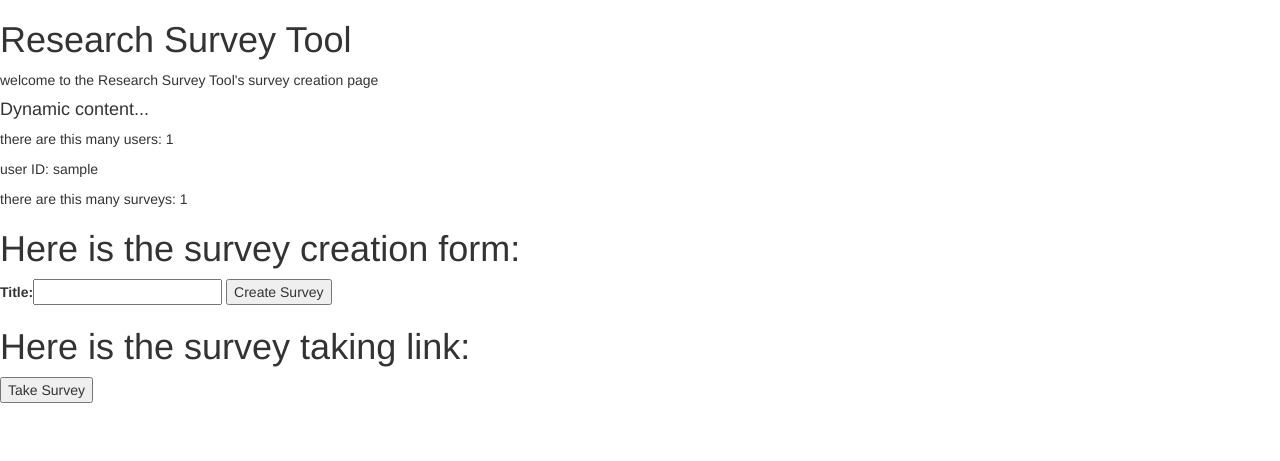
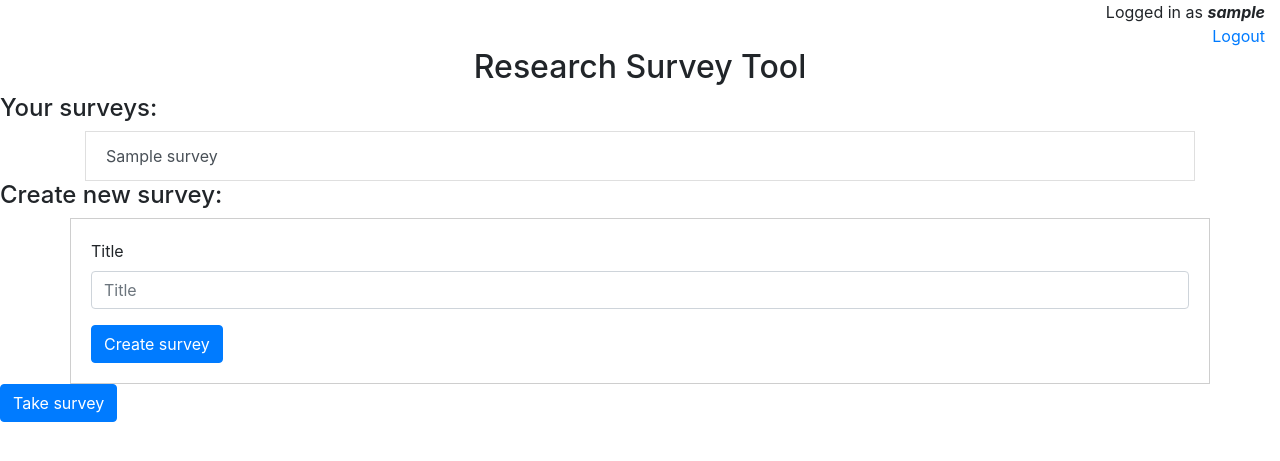
Before and after one commit to glasst/CS491-Research-Survey-Tool, a Django app: page /surveys/ in a window 1280 px wide. Shown: the top 461 px of the page. Run offline with Django 3.2, Linux system fonts and the light colour scheme; a user stored in the database is signed in; tables that the repository leaves empty hold one stand-in row (values such as "Sample post"); some libraries are stand-ins or nearby versions.

Commit message:
some formatting tweaks, survey creation/editing partially working (only multiple choice, survey still in dropdown, forms still overwriting the last entry instead of force adding a new one)

```diff
--- a/proj/login/views.py
+++ b/proj/login/views.py
@@ -30,7 +30,7 @@
             user = authenticate(username=username, password=raw_password)
             # form2.fields['user_Id'] = request.user ### this gives username, not UUID
             login(request, user)
-            return redirect('surveys')
+            return redirect('../surveys/')
     else:
         form = UserCreationForm()
     return render(request, 'registration/signup.html', {'form': form})
--- a/proj/proj/settings.py
+++ b/proj/proj/settings.py
@@ -125,3 +125,7 @@
 
 LOGIN_REDIRECT_URL = '/surveys/'
 LOGOUT_REDIRECT_URL = '/'
+
+BOOTSTRAP4 = {
+    'set_placeholder': False,
+}
--- a/proj/surveys/admin.py
+++ b/proj/surveys/admin.py
@@ -1,7 +1,7 @@
 from django.contrib import admin
 
 # Register your models here.
-from .models import Question, MCQuestion, TEQuestion, CBQuestion, Survey, Response, Profile
+from .models import Question, MCQuestion, TEQuestion, CBQuestion, Survey, Response
 
 
 admin.site.register(MCQuestion)
@@ -9,5 +9,4 @@
 admin.site.register(CBQuestion)
 admin.site.register(Survey)
 admin.site.register(Response)
-admin.site.register(Profile)
 admin.site.register(Question)
--- a/proj/surveys/forms.py
+++ b/proj/surveys/forms.py
@@ -1,6 +1,6 @@
 from django.contrib.auth.models import User
 from django import forms
-from .models import Survey, Question, MCQuestion, TEQuestion, CBQuestion, Response, Profile
+from .models import Survey, Question, MCQuestion, TEQuestion, CBQuestion, Response
 
 class UserForm(forms.ModelForm):
     class Meta:
--- a/proj/surveys/models.py
+++ b/proj/surveys/models.py
@@ -29,7 +29,6 @@
         first_name = models.CharField(max_length=45)
         last_name = models.CharField(max_length=45)
         role = models.CharField(max_length=1)
-'''
 
 
 class Profile(models.Model):
@@ -40,7 +39,6 @@
         u = self.user
         return 'Username: %s, Name: %s %s' % (u.username, u.first_name, u.last_name)
 
-
 @receiver(post_save, sender=User)
 def create_user_profile(sender, instance, created, **kwargs):
     if created:
@@ -50,6 +48,8 @@
 @receiver(post_save, sender=User)
 def save_user_profile(sender, instance, **kwargs):
     instance.profile.save()
+	'''
+
 
 
 class Survey(models.Model):
@@ -58,7 +58,7 @@
     title = models.CharField(max_length=100, null=True)
 
     def __str__(self):
-        return 'Survey ID: %s, Title: %s, %s' % (self.survey_Id, self.title, self.creator_Id.profile)
+        return 'Survey ID: %s, Title: %s, %s' % (self.survey_Id, self.title, self.creator_Id)
 
 
 class Question(models.Model):
--- a/proj/surveys/templates/base.html
+++ b/proj/surveys/templates/base.html
@@ -1,14 +1,23 @@
 <!doctype html>
 {% load staticfiles %}{% load bootstrap4 %}
-<html>
+<html lang="en">
 <head>
-<title></title>
+<title>{% block title %}{% endblock %}</title>
 {% bootstrap_css %}
 {% bootstrap_javascript %}
 <script src="https://ajax.googleapis.com/ajax/libs/jquery/1.11.1/jquery.min.js"></script>
 {% block head %}{% endblock %}
 </head>
 <body>
+    <div class="container-fluid" align="right">
+        {% if user.is_authenticated %}
+        Logged in as <b><i>{{ user.username }}</i></b><br />
+        <a href="{% url 'logout' %}?next=../..">Logout</a><br />
+        {% else %}
+        <a href="{% url 'login' %}">Login</a><br />
+        <a href="{% url 'signup' %}">Create an account</a>
+        {% endif %}
+    </div>
 {% block content %}{% endblock %}
 </body>
 </html>
--- a/proj/surveys/templates/home.html
+++ b/proj/surveys/templates/home.html
@@ -1,38 +1,32 @@
-<!DOCTYPE html>
-<html lang="en">
-<head>
-	{% block title %}<title>Polls Site</title>{% endblock %}
-	<meta charset="utf-8">
-  	<meta name="viewport" content="width=device-width, initial-scale=1">
-	<!-- Latest compiled and minified CSS -->
-	<link rel="stylesheet" href="https://maxcdn.bootstrapcdn.com/bootstrap/3.3.7/css/bootstrap.min.css">
+{% extends "base.html" %}
+{% load bootstrap4 %}
+{% block content %}
+<h2 align="center">Research Survey Tool</h2>
 
-	<!-- jQuery library -->
-	<script src="https://ajax.googleapis.com/ajax/libs/jquery/3.3.1/jquery.min.js"></script>
+<h4>Your surveys:</h4>
+<div class="container">
+	{% if not surveys %}
+	(None)
+	{% endif %}
+	{% for s in surveys %}
+	<a href="edit?id={{ s.survey_Id }}">
+	<button type="button" class="list-group-item list-group-item-action">
+	{{ s.title }}
+	</button>
+	</a>
+	{% endfor %}
+</div>
 
-	<!-- Latest compiled JavaScript -->
-	<script src="https://maxcdn.bootstrapcdn.com/bootstrap/3.3.7/js/bootstrap.min.js"></script>
-</head>
-
-<body>
-{% block content %}
-<h1>Research Survey Tool</h1>
-<p> welcome to the Research Survey Tool's survey creation page</p>
-
-<h4>Dynamic content...</h4>
-<p>there are this many users: {{num_users}}</p>
-<p>user ID: {{ userID }} </p>
-<p>there are this many surveys: {{num_surveys}}</p>
-
-<h1>Here is the survey creation form:</h1>
+<h4>Create new survey:</h4>
+<div class="container" style="border:1px solid #cecece; padding: 20px;">
 <form action="" method="POST">
 	{% csrf_token %}
-	{{ form }}
-	<input type="submit" value="Create Survey"/>
+	{% bootstrap_form form %}
+	{% bootstrap_button "Create survey" button_type="submit" button_class="btn-primary" %}
 </form>
+</div>
 
-<h1>Here is the survey taking link:</h1>
-<button onclick="location.href = 'takesurvey'" type="button">Take Survey</button>
+{% bootstrap_button "Take survey" button_type="link" href="takesurvey" button_class="btn-primary" %}
 
 {% endblock %}
 
--- a/proj/surveys/views.py
+++ b/proj/surveys/views.py
@@ -1,7 +1,7 @@
 from django.shortcuts import render, redirect, get_object_or_404
 from django.http import HttpResponseRedirect
 from django.contrib.auth.models import User
-from .models import Survey, Question, MCQuestion, TEQuestion, CBQuestion, Response, Profile
+from .models import Survey, Question, MCQuestion, TEQuestion, CBQuestion, Response
 from .forms import QuestionForm, MCQuestionForm, TEQuestionForm, CBQuestionForm, SurveyForm, TakeSurveyForm
 from django.urls import reverse
 
@@ -22,7 +22,7 @@
 
 def home(request):
     num_users = User.objects.all().count()
-    num_surveys = Survey.objects.all().count()
+    surveys = Survey.objects.filter(creator_Id=request.user.pk)
     creator = User.objects.get(username=request.user.username)
     survey_list = Survey.objects.filter(creator_Id=creator)
 
@@ -40,15 +40,13 @@
             # form.cleaned_data['creator_Id'] = creator
             n = form.save()
 
-        return HttpResponseRedirect('edit/?id=' + str(n.pk))
-
     else:
-        form = SurveyForm()
+        form = SurveyForm(initial={'creator_Id': request.user.pk})
 
     return render(
         request,
         'home.html',
-        context={'form': form, 'num_users': num_users, 'num_surveys': num_surveys, 'userID': creator})
+        context={'form': form, 'num_users': num_users, 'surveys': surveys, 'userID': creator})
 
 
 ### VIEWS FOR SURVEY MAKING ###
@@ -58,7 +56,7 @@
     if 'id' in request.GET: request.session['survey'] = request.GET['id']
     if 'survey' in request.session:
         try:
-            sid = UUID(request.session['survey'], version=4)
+            sid = request.session['survey']
             s = Survey.objects.get(survey_Id=sid)
         except:
             return HttpResponseRedirect('/surveys')
```
Also changed, not shown: proj/login/templates/base.html (deleted, +0 -14 lines), proj/login/templates/login/index.html (+1 -6 lines), proj/surveys/templates/checkbox.html (+13 -31 lines), proj/surveys/templates/multiplechoice.html (+12 -30 lines).
